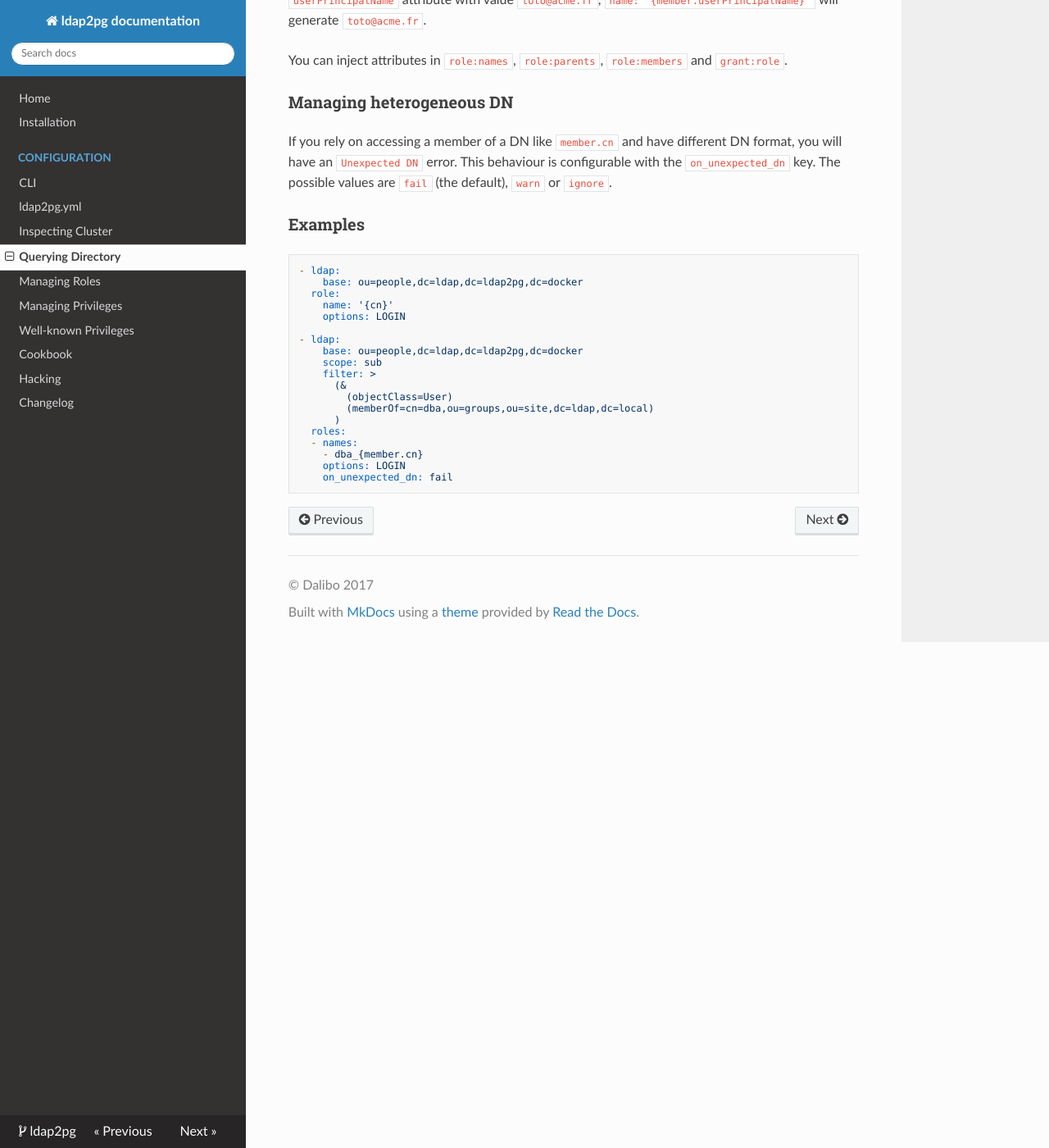
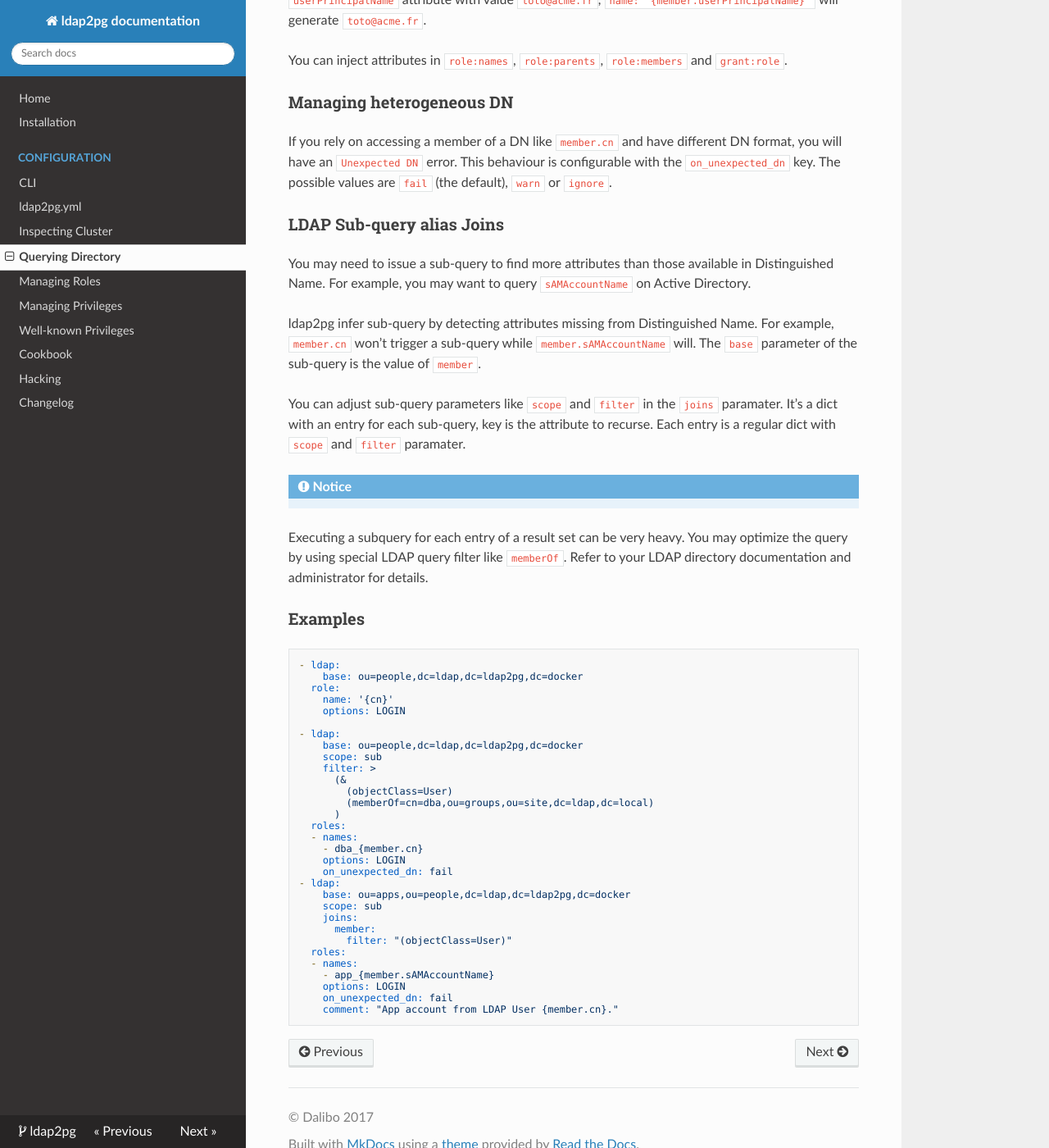
Before and after one commit to dalibo/ldap2pg, an MkDocs documentation site: the page built from docs/ldap.md, in a window 1280 px wide and 1400 px high, scrolled down 1084 px. Shown: the whole window at 82% size. Built offline with MkDocs 1.6.1, drawn with Linux system fonts in a browser that asks for light colours; nearby versions of some CDN libraries.

Commit message:
Document reference for joins

````diff
--- a/docs/ldap.md
+++ b/docs/ldap.md
@@ -58,6 +58,27 @@ with the `on_unexpected_dn` key. The possible values are `fail` (the default),
 `warn` or `ignore`.
 
 
+## LDAP Sub-query alias Joins
+
+You may need to issue a sub-query to find more attributes than those available
+in Distinguished Name. For example, you may want to query `sAMAccountName` on
+Active Directory.
+
+ldap2pg infer sub-query by detecting attributes missing from Distinguished Name.
+For example, `member.cn` won't trigger a sub-query while `member.sAMAccountName`
+will. The `base` parameter of the sub-query is the value of `member`.
+
+You can adjust sub-query parameters like `scope` and `filter` in the `joins`
+paramater. It's a dict with an entry for each sub-query, key is the attribute to
+recurse. Each entry is a regular dict with `scope` and `filter` paramater.
+
+!!! notice
+
+   Executing a subquery for each entry of a result set can be very heavy. You
+   may optimize the query by using special LDAP query filter like `memberOf`.
+   Refer to your LDAP directory documentation and administrator for details.
+
+
 ## Examples
 
 ``` yaml
@@ -80,4 +101,16 @@ with the `on_unexpected_dn` key. The possible values are `fail` (the default),
     - dba_{member.cn}
     options: LOGIN
     on_unexpected_dn: fail
+- ldap:
+    base: ou=apps,ou=people,dc=ldap,dc=ldap2pg,dc=docker
+    scope: sub
+    joins:
+      member:
+        filter: "(objectClass=User)"
+  roles:
+  - names:
+    - app_{member.sAMAccountName}
+    options: LOGIN
+    on_unexpected_dn: fail
+    comment: "App account from LDAP User {member.cn}."
 ```
````
